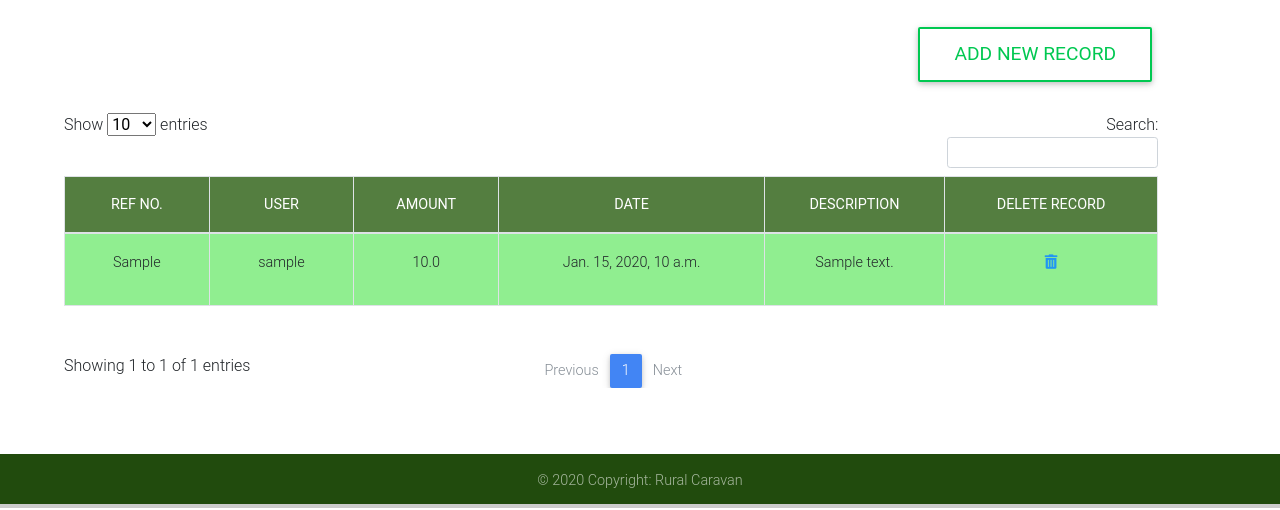
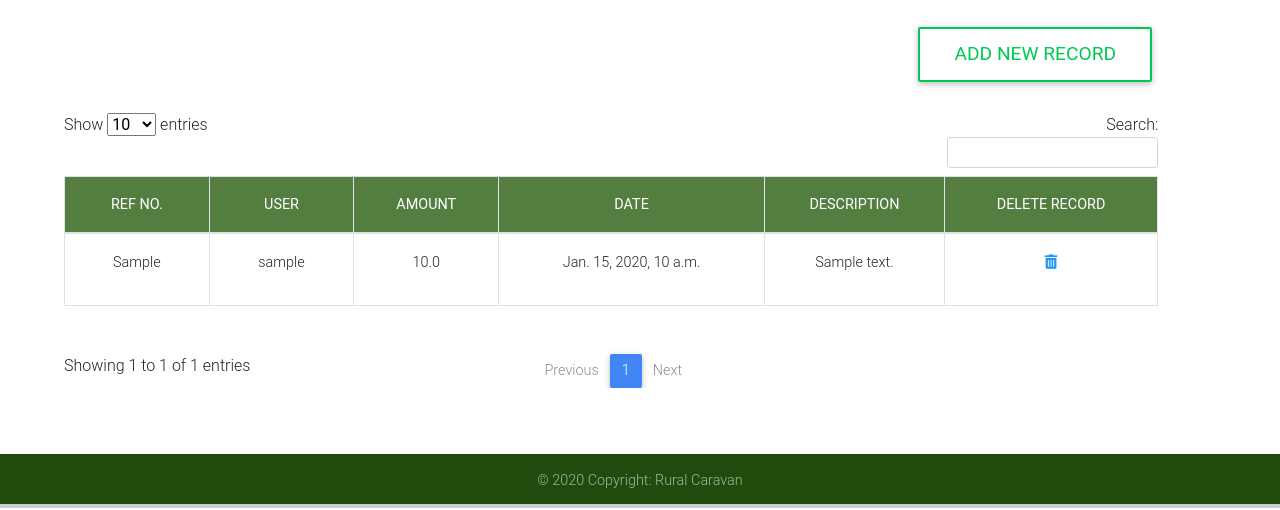
Before and after one commit to disconnect101/FPO_portal, a Django app: page /members/member_page/transaction in a window 1280 px wide. Shown: the part 290-800 px from the top of the page. Run offline with Django 3.2, Linux system fonts and the light colour scheme; tables that the repository leaves empty hold one stand-in row (values such as "Sample post"); parts of the project's set-up code (start-up, migrations or seed data) failed here and were passed over; some libraries are stand-ins or nearby versions.

Commit message:
Transaction colors

```diff
--- a/RuralCaravan/members/templates/members/farmer_profile.html
+++ b/RuralCaravan/members/templates/members/farmer_profile.html
@@ -661,10 +661,10 @@ document.getElementById("defaultOpen").click();
 <script language="JavaScript">
  $("#tbldisplay td:nth-child(3)").each(function () {
                 if (parseInt($(this).text(), 10) < 0) {
-                    $(this).parent("tr").css("background-color", "orange");
+                    $(this).parent("tr").css("background-color", "Lightgreen");
                 }
                 else{
-                    $(this).parent("tr").css("background-color", "Lightgreen");
+                    $(this).parent("tr").css("background-color", "white");
                 }
 
     } );
--- a/RuralCaravan/members/templates/members/leader_profile.html
+++ b/RuralCaravan/members/templates/members/leader_profile.html
@@ -470,10 +470,10 @@ document.getElementById("defaultOpen").click();
 
  $("#baldisplay td:nth-child(3)").each(function () {
                 if (parseInt($(this).text(), 10) < 0) {
-                    $(this).parent("tr").css("background-color", "orange");
+                    $(this).parent("tr").css("background-color", "Lightgreen");
                 }
                 else{
-                    $(this).parent("tr").css("background-color", "Lightgreen");
+                    $(this).parent("tr").css("background-color", "white");
                 }
             });
 </script>
--- a/RuralCaravan/members/templates/members/transactions.html
+++ b/RuralCaravan/members/templates/members/transactions.html
@@ -277,10 +277,10 @@ var data = table.columns( [2] ).data();
  <script language="JavaScript">
  $("#tbldisplay td:nth-child(3)").each(function () {
                 if (parseInt($(this).text(), 10) < 0) {
-                    $(this).parent("tr").css("background-color", "orange");
+                    $(this).parent("tr").css("background-color", "Lightgreen");
                 }
                 else{
-                    $(this).parent("tr").css("background-color", "Lightgreen");
+                    $(this).parent("tr").css("background-color", "white");
                 }
             });
 </script>
```
